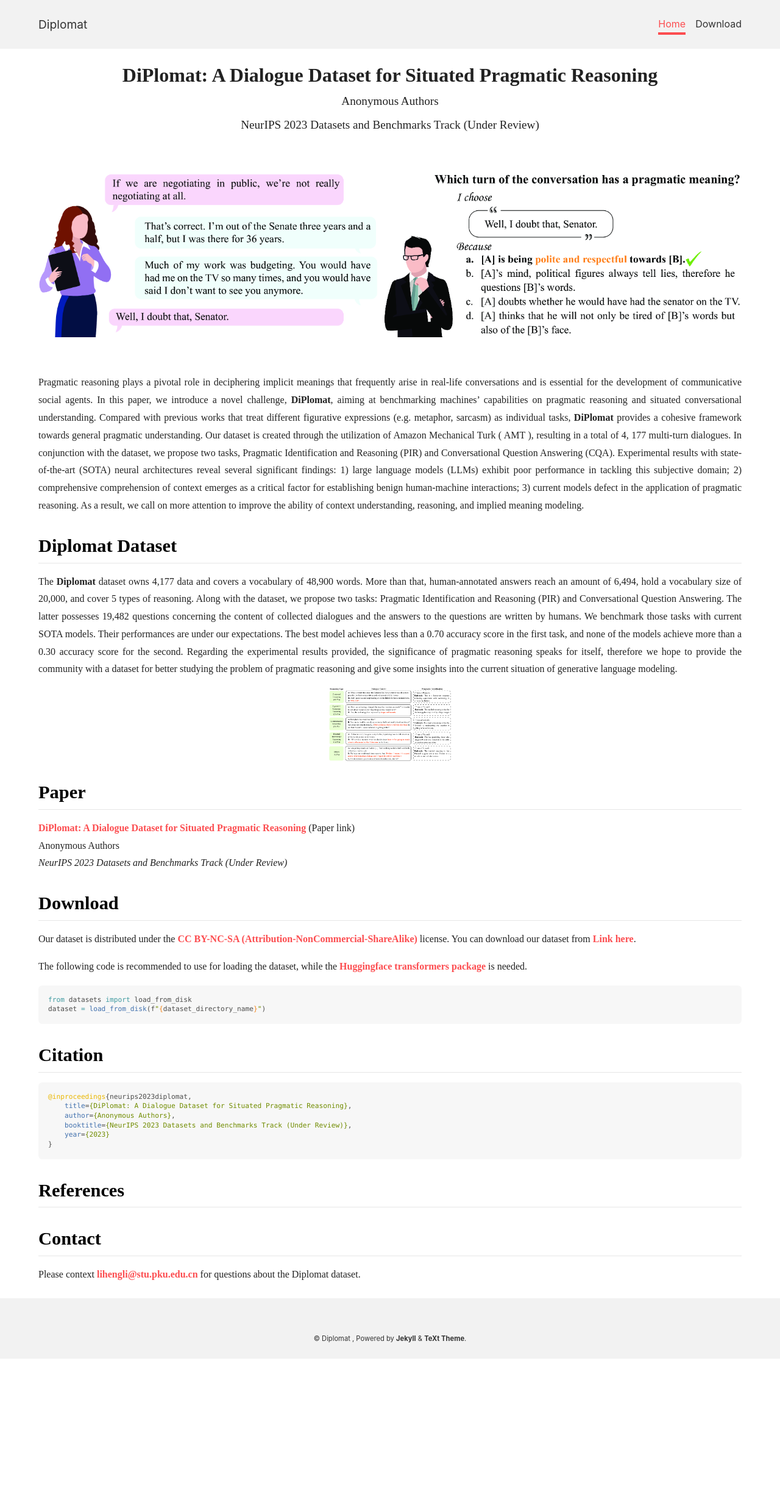
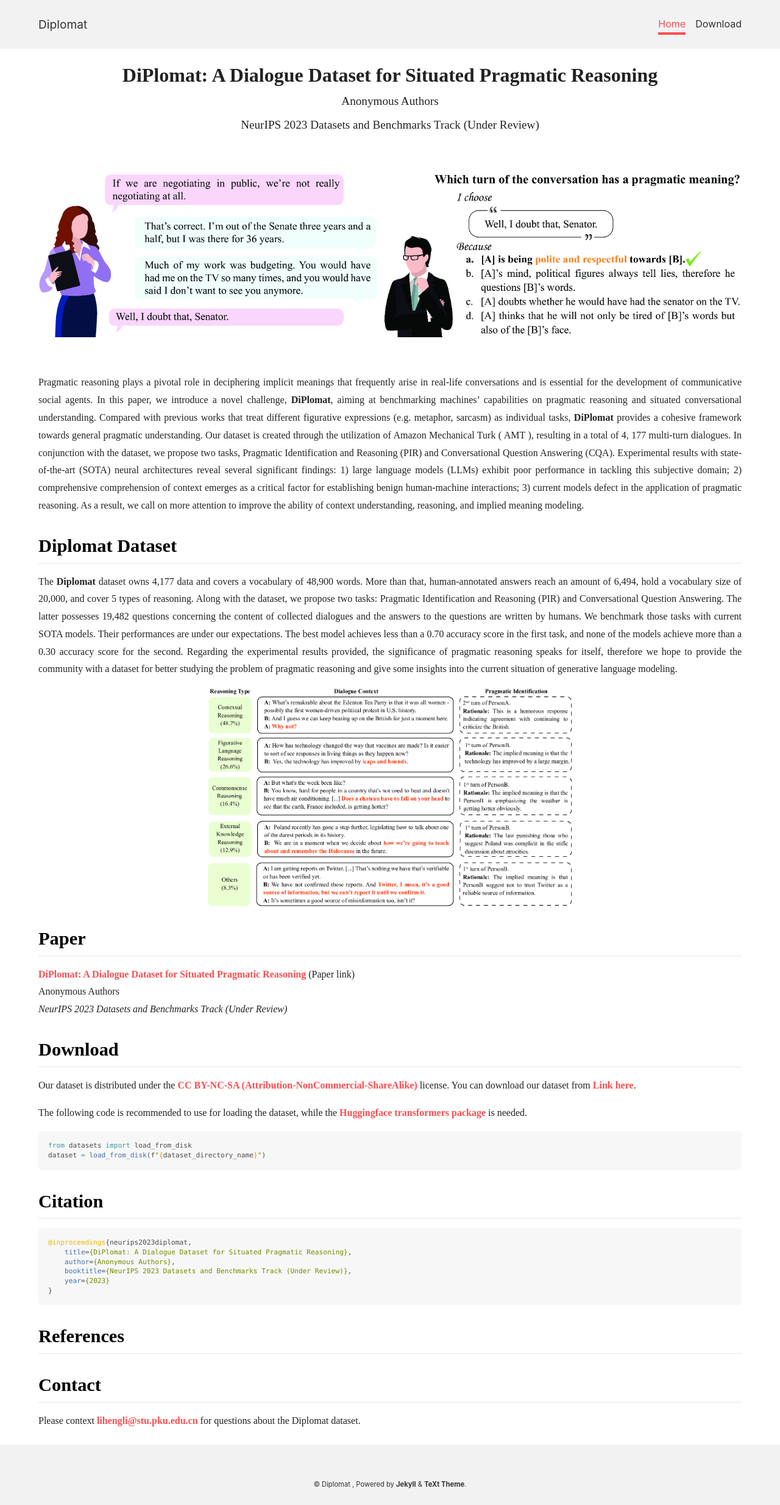
Before and after one commit to diplomat-dataset/diplomat-dataset.github.io, a Jekyll site: the page built from index.md, in a window 1280 px wide. Shown: the whole page at 61% size. Built offline with Jekyll 4.4.1, drawn with Linux system fonts in a browser that asks for light colours; before the commit the page ends 2228 px from its top, so only the background shows below that.

Commit message:
Update index.md

```diff
--- a/index.md
+++ b/index.md
@@ -28,7 +28,7 @@ Pragmatic reasoning plays a pivotal role in deciphering implicit meanings that f
 The **Diplomat** dataset owns 4,177 data and covers a vocabulary of 48,900 words. More than that, human-annotated answers reach an amount of 6,494, hold a vocabulary size of 20,000, and cover 5 types of reasoning. Along with the dataset, we propose two tasks:  Pragmatic Identification and Reasoning (PIR) and Conversational Question Answering. The latter possesses 19,482 questions concerning the content of collected dialogues and the answers to the questions are written by humans. We benchmark those tasks with current SOTA models. Their performances are under our expectations. The best model achieves less than a 0.70 accuracy score in the first task, and none of the models achieve more than a 0.30 accuracy score for the second. Regarding the experimental results provided, the significance of pragmatic reasoning speaks for itself, therefore we hope to provide the community with a dataset for better studying the problem of pragmatic reasoning and give some insights into the current situation of generative language modeling.
 
 <p align="center">
-<img src="/assets/images/punchline_example.png" width="200"/>
+<img src="/assets/images/punchline_example.png" width="600"/>
 </p>
 
 
```
